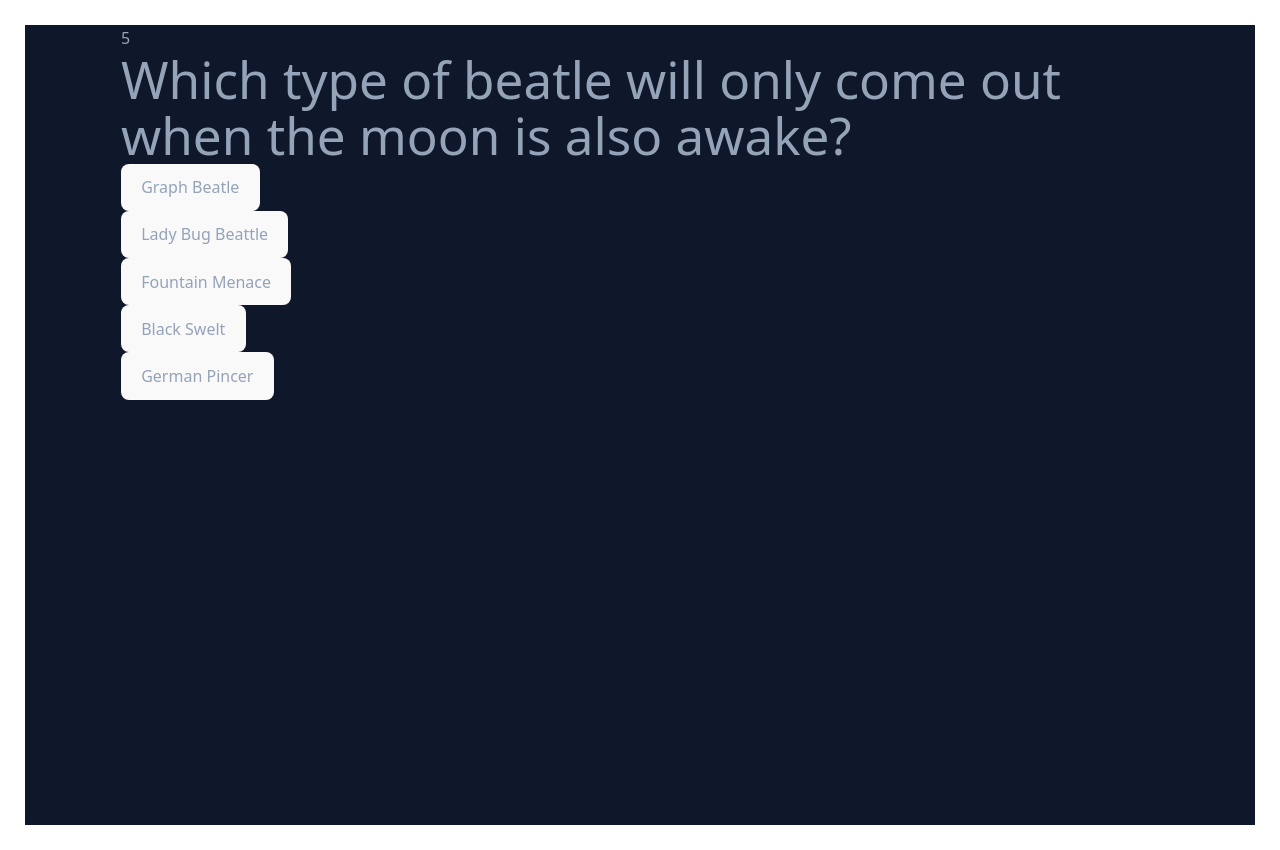
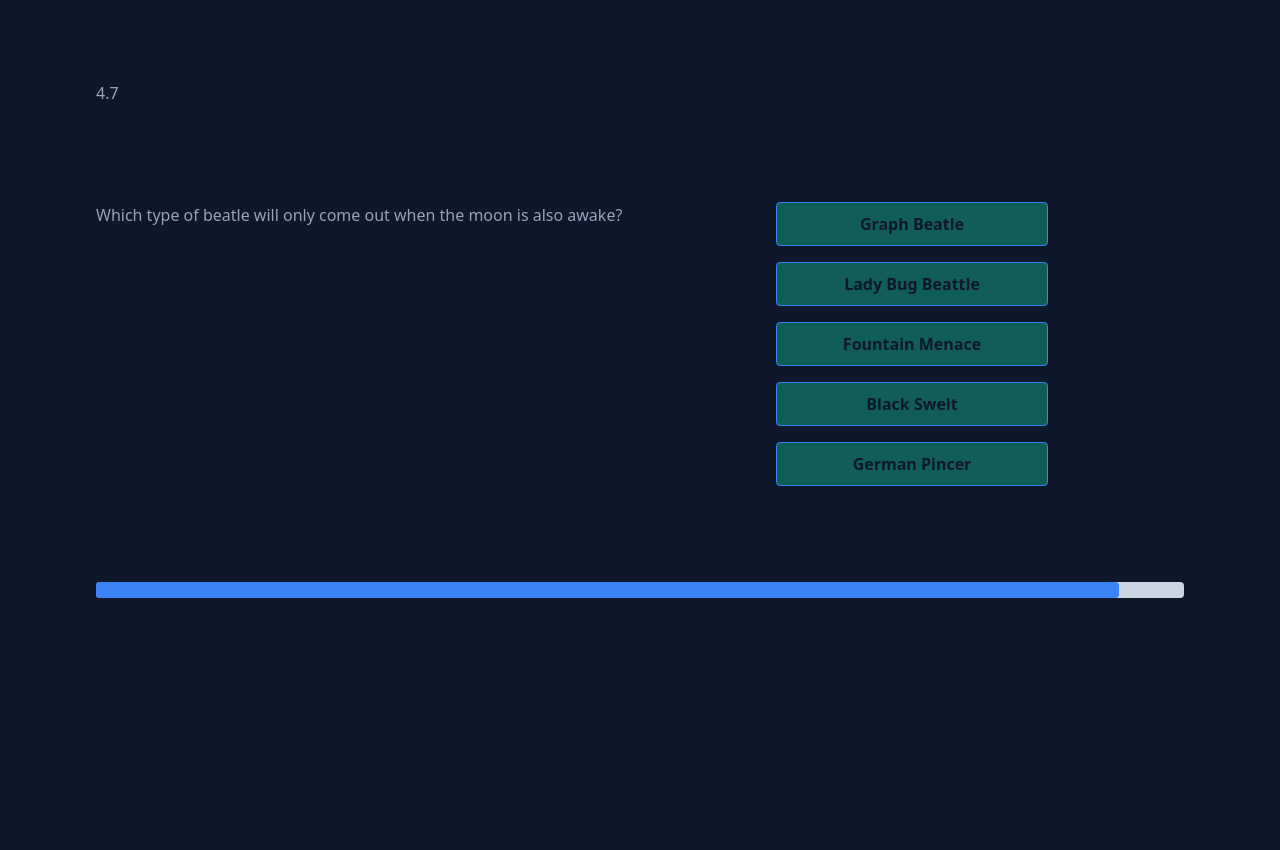
Before and after one commit to LukeGarnsey/game_server, a React (Vite) app in the folder client/: page /chat in a window 1280 px wide. After the commit the page ends 800 px from the top, so only its background shows below. Built offline with nearby package versions, Linux system fonts and the light colour scheme.

Commit message:
In game styling and behavior

```diff
--- a/client/src/App.jsx
+++ b/client/src/App.jsx
@@ -8,14 +8,14 @@ function App() {
   return (
     <>
       <div className='group/spotlight relative'>
-        <div className='mx-auto min-h-screen max-w-screen-xl px-6 py-12 font-sans md:px-12 md:py-20 lg:px-24 lg:py-0'>
+        <div className='mx-auto min-h-screen max-w-screen-xl px-6 py-12 font-sans md:px-12 md:py-20 lg:px-24'>
 
             {/* <Outlet/> */}
-          <div className='lg:flex lg:justify-between lg:gap-4'>
+          {/* <div className='flex justify-between gap-4'> */}
 
               <FlashGame />
 
-          </div>
+          {/* </div> */}
         </div>
       </div>
     </>
--- a/client/src/game/FlashGame.jsx
+++ b/client/src/game/FlashGame.jsx
@@ -1,4 +1,4 @@
-import { useEffect, useState } from "react";
+import { useEffect, useRef, useState } from "react";
 import { socket } from "../socket";
 import Questions from "./Question";
 
@@ -8,7 +8,14 @@ export default function FlashGame(){
 
   const [myQuestion, setQuestion] = useState({question:'', indices:[], answers:[]});
 
-  const [myTimer, setTimer] = useState(0);
+  const [myTimer, setTimer] = useState(5);
+  const [timerBarWidthPercentage, setBar] = useState(1);
+  const timerRef = useRef(myTimer);
+  useEffect(()=>{
+    timerRef.current = myTimer;
+    const widthPercentage = Math.min(Math.max(myTimer/5, 0), 1) * 100;
+    setBar(widthPercentage);
+  }, [myTimer]);
 
   useEffect(() =>{
     function gameMessage({state, msg}){
@@ -21,7 +28,15 @@ export default function FlashGame(){
     function timer({timer}){
       setTimer(timer);
     }
+    const interval = setInterval(()=>{
+      let time = timerRef.current;
+      time -= .1;
+      if(time <= 0)
+        time = 5;
 
+      setTimer(time);
+      timerRef.current = time;
+    }, 100);
     socket.on('gameMessage', gameMessage);
     socket.on('question', question);
     socket.on('timer', timer);
@@ -29,6 +44,7 @@ export default function FlashGame(){
       socket.off('gameMessage', gameMessage);
       socket.off('question', question);
       socket.off('timer', timer);
+      clearInterval(interval);
     };
   }, []);
   function submitAnswer(index){
@@ -41,10 +57,19 @@ export default function FlashGame(){
       <h2>Game starting</h2>
     )}
     {myState === 'game' && ( */}
-      <div>
-        <h2>{5 - myTimer}</h2>
+    <div>
+      <div className='flex justify-between items-center'>
+        <div className='w-1/2'>
+          <h2>{myTimer.toFixed(1)}</h2>
+        </div>
+        <div className='w-1/2 flex justify-center items-center'>
+          <hr className=""/>
+        </div>
+      </div>
         <Questions myQuestion={testQuestion} submitAnswer={submitAnswer} />
-
+        <div className="w-full bg-slate-300 h-4 rounded">
+          <div className="bg-blue-500 h-4 rounded" style={{width: `${timerBarWidthPercentage}%`}}></div>
+        </div>
     </div>
     {/* )} */}
 
--- a/client/src/game/Question.jsx
+++ b/client/src/game/Question.jsx
@@ -1,18 +1,44 @@
 import PropTypes from 'prop-types';
+import { useState } from 'react';
+import './css/questionCSS.css'
 Questions.propTypes = {
-  myQuestion: PropTypes.object,
-  submitAnswer: PropTypes.func
+  myQuestion: PropTypes.shape({
+    question: PropTypes.string.isRequired,
+    indices: PropTypes.arrayOf(PropTypes.number).isRequired,
+    answers: PropTypes.arrayOf(PropTypes.string).isRequired
+  }).isRequired,
+  submitAnswer: PropTypes.func.isRequired
 }
 export default function Questions({myQuestion, submitAnswer}){
-
+  const [clickedIndex, setClickedIndex] = useState(null);
+  const [animateSelection, setAnimateSelection] = useState(false);
+  const handleClick = (index) =>{
+    console.log(index);
+    setClickedIndex(index);
+    submitAnswer(myQuestion.indices[index]);
+    setTimeout(() => {
+      setAnimateSelection(true);
+    }, 200);
+  };
   return (
     <>
-      <h1>{myQuestion.question}</h1>
-      {myQuestion.answers.map((answer, index)=> (
-        <div key={index}>
-          <button onClick={()=>submitAnswer(myQuestion.indices[index])}>{answer}</button>
+      <div className='flex justify-between'>
+        <div className='sticky top-0 max-h-screen w-1/2 py-24'>
+          <h1>{myQuestion.question}</h1>
+
         </div>
-      ))}
+        <div className='group/list pt-24 w-1/2 py-24 place-self-center grid grid-cols-1 gap-4'>
+          {myQuestion.answers.map((answer, index)=> (
+            <div className={`place-self-center w-1/2 transition-transform duration-500 button-container ${
+              (clickedIndex !== null && index !== clickedIndex ? 'dismis':
+              (animateSelection?'selected':''))
+            }`} key={index} style={{
+              zIndex:clickedIndex===index?10:1}}>
+              <button className='bg-teal-800 text-slate-900 w-full flex items-center justify-center hover:text-slate-200 border border-blue-500 hover:border-teal-100 font-bold py-2 px-4 rounded-t rounded-b' onClick={()=>handleClick(index)} disabled={clickedIndex !== null}>{answer}</button>
+            </div>
+          ))}
+        </div>
+      </div>
     </>
   );
 }
--- /dev/null
+++ b/client/src/game/css/questionCSS.css
@@ -0,0 +1,12 @@
+.selected {
+  transform: translateY(-100px);
+  opacity: 0;
+}
+.dismis {
+  transform: translateY(100px);
+  opacity: 0;
+}
+
+.button-container {
+  transition: transform 0.5s ease, opacity 0.5s ease;
+}
--- a/client/src/main.jsx
+++ b/client/src/main.jsx
@@ -2,7 +2,6 @@ import React from 'react';
 import { createRoot} from 'react-dom/client';
 import {BrowserRouter as Router, Routes, Route} from 'react-router-dom';
 import App from './App.jsx'
-import './index.css'
 import Game from './pages/Game.jsx';
 import Lobby from './pages/Lobby.jsx';
 
--- a/client/tailwind.config.js
+++ b/client/tailwind.config.js
@@ -16,8 +16,11 @@ export default {
           '200': '#e2e8f0'
         },
         teal: {
+          '100': '#ccfbf1',
           '300': '#5eead4',
           '400': '#2dd4bf',
+          '700': '#0f766e',
+          '800': '#115e59',
           '900': '#134e4a'
         },
         blue:{
@@ -25,6 +28,9 @@ export default {
         },
         purple:{
           '600': '#9333ea'
+        },
+        white:{
+
         }
       },
     },
```
Also changed, not shown: client/src/tailwind.css.
